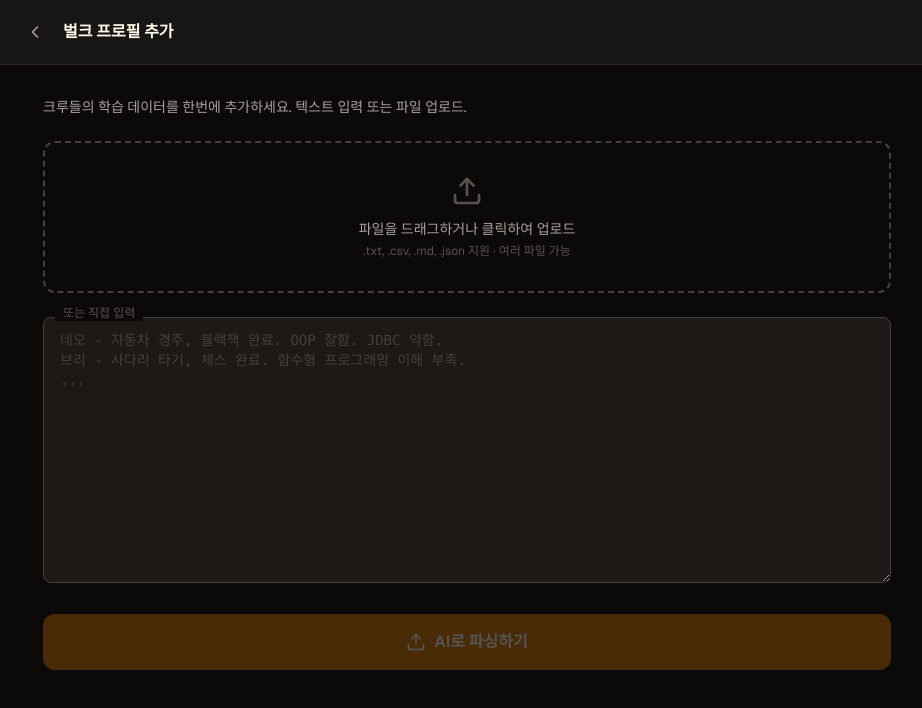
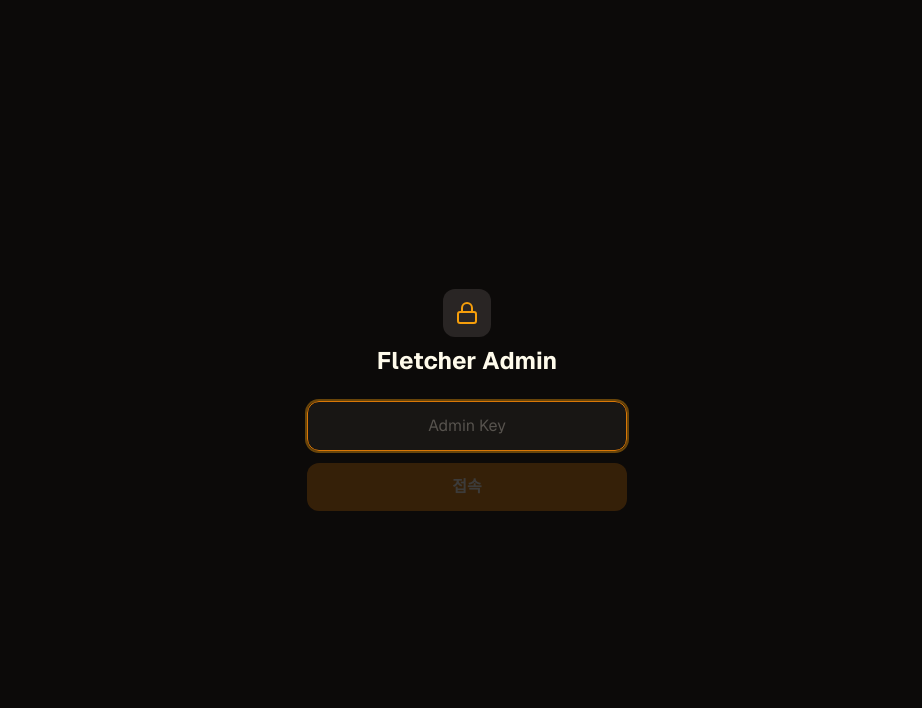
Before and after one commit to jaeyeonling/fletcher, a Next.js app: page /admin/profiles/bulk in a window 1280 px wide. Shown: the top 708 px of the page, without its empty margins (173-1095 px from the left). Built offline with nearby package versions, Linux system fonts and the light colour scheme.

Commit message:
fix: 어드민 공통 인증 레이아웃 추가
- /admin 하위 모든 페이지에 인증 필수 적용 (layout.tsx)
- AdminAuthGate 공통 컴포넌트 추가
- 미인증 상태에서 /admin/profiles 등 직접 접근 시 로그인 화면 표시
- 서버 시작 시 키 유효성 자동 확인

```diff
--- /dev/null
+++ b/src/app/admin/layout.tsx
@@ -0,0 +1,17 @@
+"use client";
+
+import { AdminAuthGate, useAdminAuth } from "@/components/admin-auth-gate";
+
+export default function AdminLayout({ children }: { children: React.ReactNode }) {
+  const { isAuthed, isChecking, login } = useAdminAuth();
+
+  return (
+    <AdminAuthGate
+      isAuthed={isAuthed}
+      isChecking={isChecking}
+      onLogin={login}
+    >
+      {children}
+    </AdminAuthGate>
+  );
+}
--- /dev/null
+++ b/src/components/admin-auth-gate.tsx
@@ -0,0 +1,118 @@
+"use client";
+
+import { useState, useEffect } from "react";
+import { Lock } from "lucide-react";
+
+const ADMIN_KEY_STORAGE = "fletcher-admin-key";
+
+export function useAdminAuth() {
+  const [adminKey, setAdminKey] = useState("");
+  const [isAuthed, setIsAuthed] = useState(false);
+  const [isChecking, setIsChecking] = useState(true);
+
+  useEffect(() => {
+    const stored = localStorage.getItem(ADMIN_KEY_STORAGE);
+    if (stored) {
+      // 키 유효성 확인
+      fetch("/api/admin/sessions", { headers: { "x-admin-key": stored } })
+        .then((res) => {
+          if (res.ok) {
+            setAdminKey(stored);
+            setIsAuthed(true);
+          } else {
+            localStorage.removeItem(ADMIN_KEY_STORAGE);
+          }
+        })
+        .catch(() => {})
+        .finally(() => setIsChecking(false));
+    } else {
+      setIsChecking(false);
+    }
+  }, []);
+
+  const login = (key: string) => {
+    setAdminKey(key);
+    localStorage.setItem(ADMIN_KEY_STORAGE, key);
+    setIsAuthed(true);
+  };
+
+  return { adminKey, isAuthed, isChecking, login };
+}
+
+export function AdminAuthGate({
+  children,
+  isAuthed,
+  isChecking,
+  onLogin,
+}: {
+  children: React.ReactNode;
+  isAuthed: boolean;
+  isChecking: boolean;
+  onLogin: (key: string) => void;
+}) {
+  const [keyInput, setKeyInput] = useState("");
+  const [authError, setAuthError] = useState(false);
+
+  if (isChecking) {
+    return (
+      <div className="min-h-screen flex items-center justify-center bg-[var(--background)]">
+        <div className="animate-spin w-6 h-6 border-2 border-stone-700 border-t-amber-500 rounded-full" />
+      </div>
+    );
+  }
+
+  if (!isAuthed) {
+    const handleSubmit = async (e: React.FormEvent) => {
+      e.preventDefault();
+      if (!keyInput.trim()) return;
+
+      const res = await fetch("/api/admin/sessions", {
+        headers: { "x-admin-key": keyInput.trim() },
+      });
+
+      if (res.ok) {
+        onLogin(keyInput.trim());
+        setAuthError(false);
+      } else {
+        setAuthError(true);
+      }
+    };
+
+    return (
+      <div className="min-h-screen flex items-center justify-center bg-[var(--background)] px-6">
+        <form onSubmit={handleSubmit} className="w-full max-w-xs space-y-6 text-center">
+          <div className="space-y-2">
+            <div className="inline-flex items-center justify-center w-12 h-12 rounded-xl bg-stone-800 text-amber-500">
+              <Lock className="w-6 h-6" />
+            </div>
+            <h1 className="text-2xl font-bold text-amber-50">Fletcher Admin</h1>
+          </div>
+          <div className="space-y-3">
+            <input
+              type="password"
+              value={keyInput}
+              onChange={(e) => setKeyInput(e.target.value)}
+              placeholder="Admin Key"
+              autoFocus
+              className="w-full rounded-xl border border-stone-700 bg-stone-900/80
+                px-4 py-3 text-center text-stone-100
+                focus:outline-none focus:ring-2 focus:ring-amber-500/40 focus:border-amber-600
+                placeholder:text-stone-600"
+            />
+            {authError && <p className="text-xs text-red-400">인증에 실패했습니다</p>}
+            <button
+              type="submit"
+              disabled={!keyInput.trim()}
+              className="w-full rounded-xl bg-amber-600 px-4 py-3 text-white font-semibold
+                hover:bg-amber-500 transition-all disabled:opacity-20 disabled:cursor-not-allowed"
+            >
+              접속
+            </button>
+          </div>
+        </form>
+      </div>
+    );
+  }
+
+  return <>{children}</>;
+}
```
